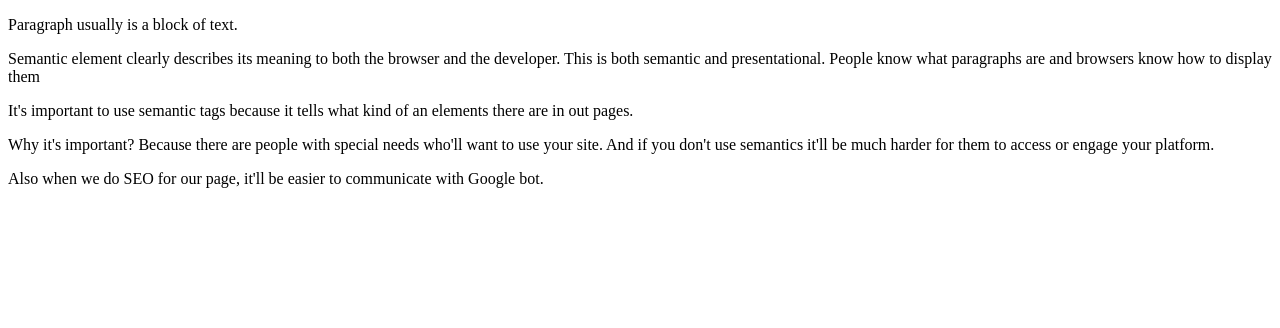
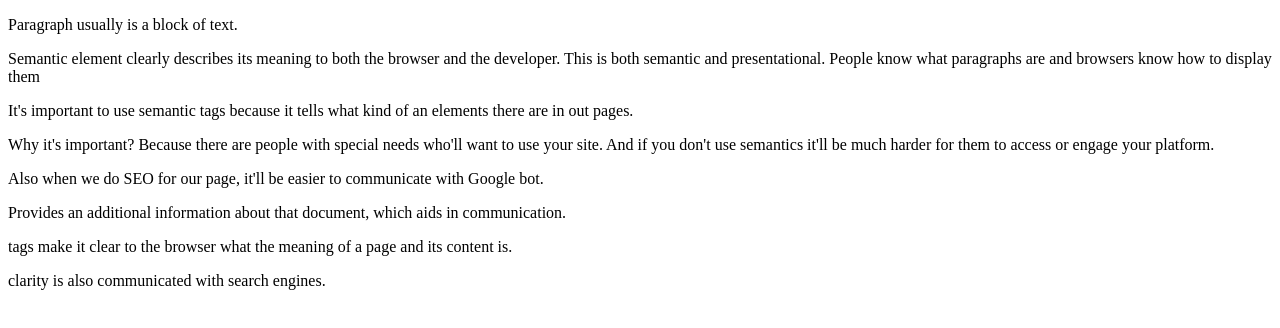
Before and after one commit to MariyanK1/FrontEndDevelopment, a plain HTML site: page HTML Structure/Semantic HTML/<p>Tag.html in a window 1280 px wide. Drawn offline with Linux system fonts and the light colour scheme.

Commit message:
Update <p>Tag.html

```diff
--- a/HTML Structure/Semantic HTML/<p>Tag.html
+++ b/HTML Structure/Semantic HTML/<p>Tag.html
@@ -9,21 +9,27 @@
 <body>
     <p>Paragraph usually is a block of text.</p>
 
-    <p>
-        Semantic element clearly describes its meaning to both the browser and the developer.
+    <p>Semantic element clearly describes its meaning to both the browser and the developer.
         This is both semantic and presentational.
-        People know what paragraphs are and browsers know how to display them
-    </p>
+        People know what paragraphs are and browsers know how to display them</p>
 
     <p>It's important to use semantic tags because it tells what kind of an elements there are in out pages.</p>
 
-    <p>
-        Why it's important? Because there are people with special needs who'll want to use your site.
-        And if you don't use semantics it'll be much harder for them to access or engage your platform.
-    </p>
+    <p>Why it's important? Because there are people with special needs who'll want to use your site.
+        And if you don't use semantics it'll be much harder for them to access or engage your platform.</p>
 
-        <p>Also when we do SEO for our page, it'll be easier to communicate with Google bot.</p>
+    <p>Also when we do SEO for our page, it'll be easier to communicate with Google bot.</p>
+
+    <p>Provides an additional information about that
+        document, which aids in communication.</p>
+
+    <p> tags make it clear to the browser what
+        the meaning of a page and its content is.</p>
+
+    <p>clarity is also communicated with search
+        engines.</p>
 </body>
+
 </head>
 
 <body>
```
